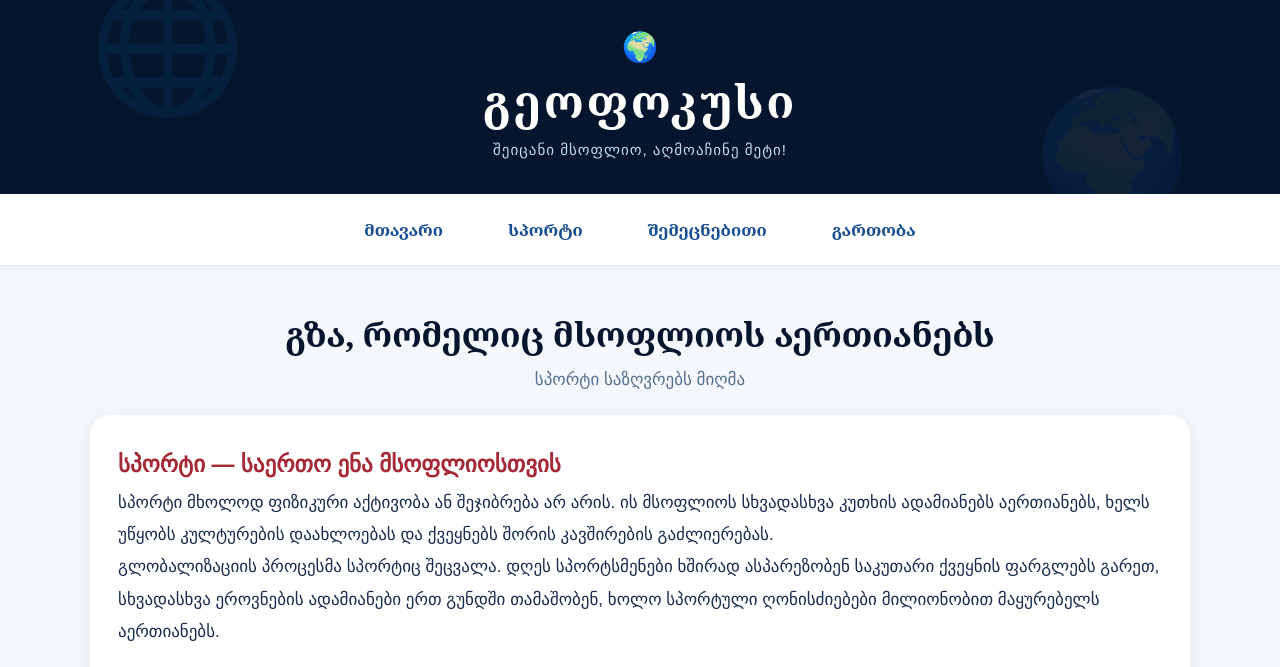
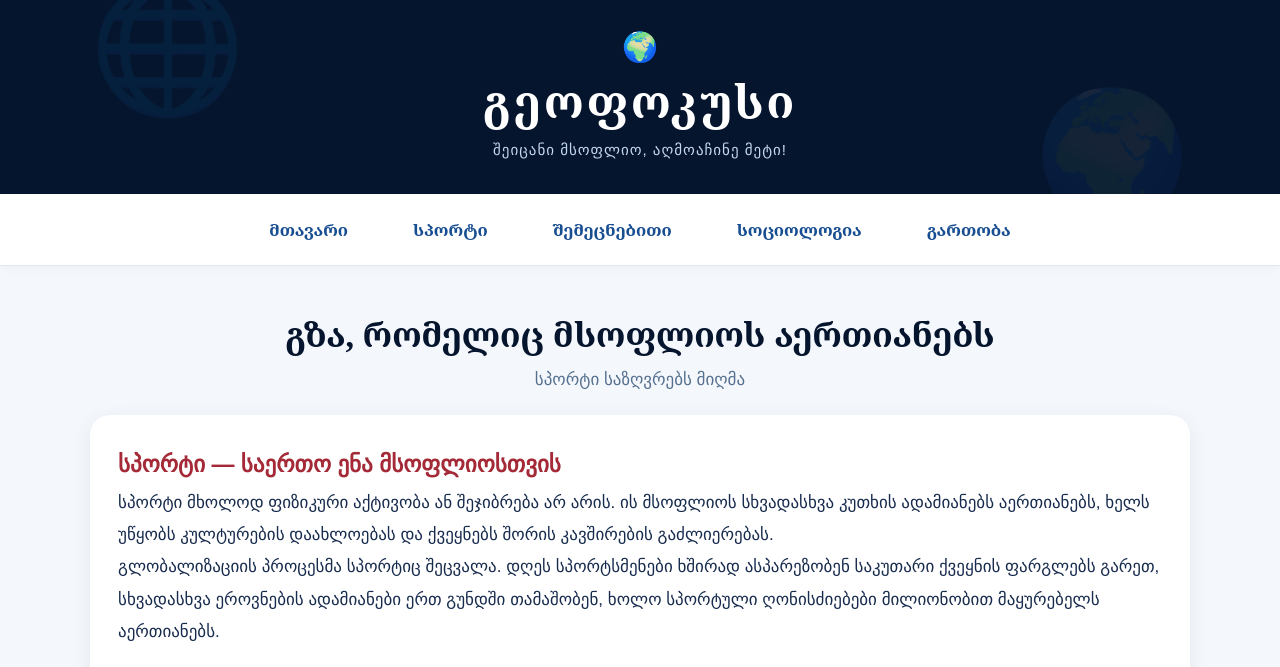
Before and after one commit to barbaremakaridze-svg/geofocus, a plain HTML site: page sport.html in a window 1280 px wide. Shown: the top 667 px of the page. Drawn offline with Linux system fonts and the light colour scheme; a web font is replaced by a local one.

Commit message:
Update sport.html

```diff
--- a/sport.html
+++ b/sport.html
@@ -255,12 +255,15 @@ body {
     <p>შეიცანი მსოფლიო, აღმოაჩინე მეტი!</p>
 </header>
 
+
 <nav class="navigation">
     <a href="index.html">მთავარი</a>
     <a href="sport.html">სპორტი</a>
     <a href="education.html">შემეცნებითი</a>
-   <title>გეოფოკუსი | სოციოლოგია</title>
+    <a href="sociology.html">სოციოლოგია</a>
     <a href="entertainment.html">გართობა</a>
+</nav>
+
 </nav>
 
 <main>
```
